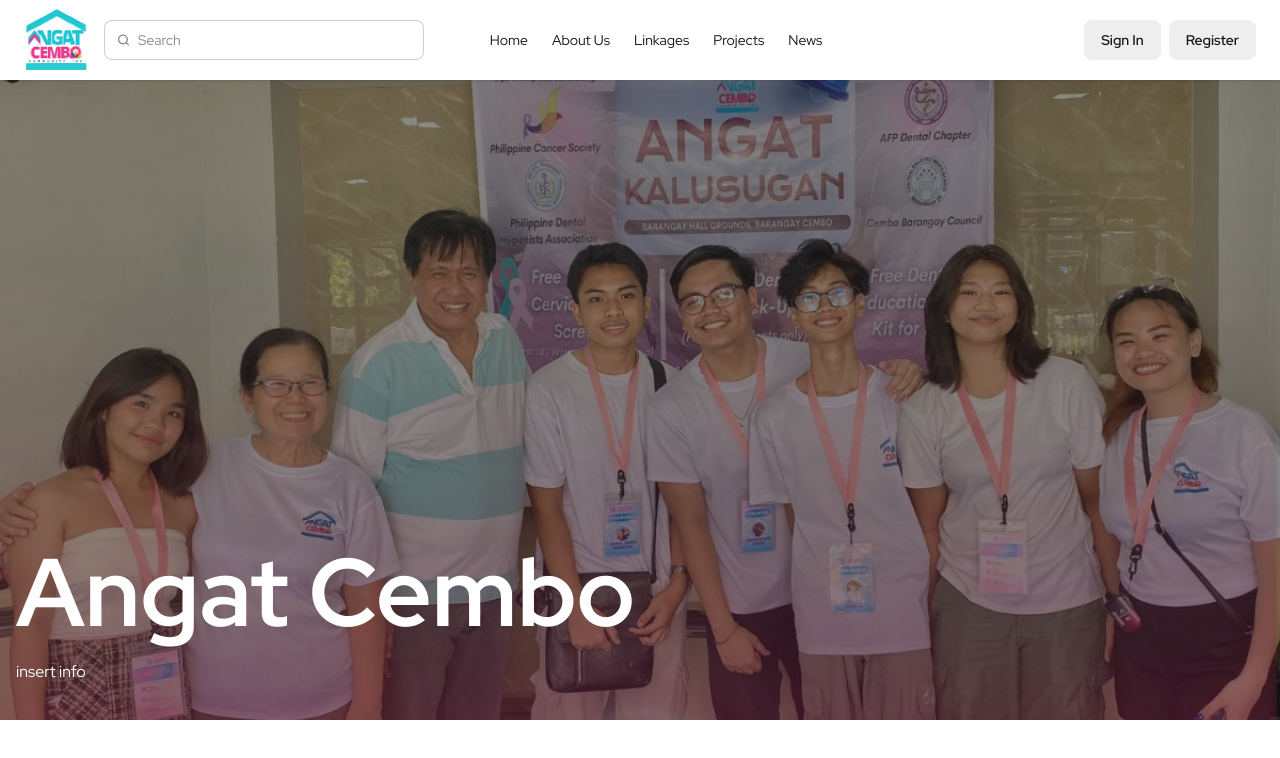
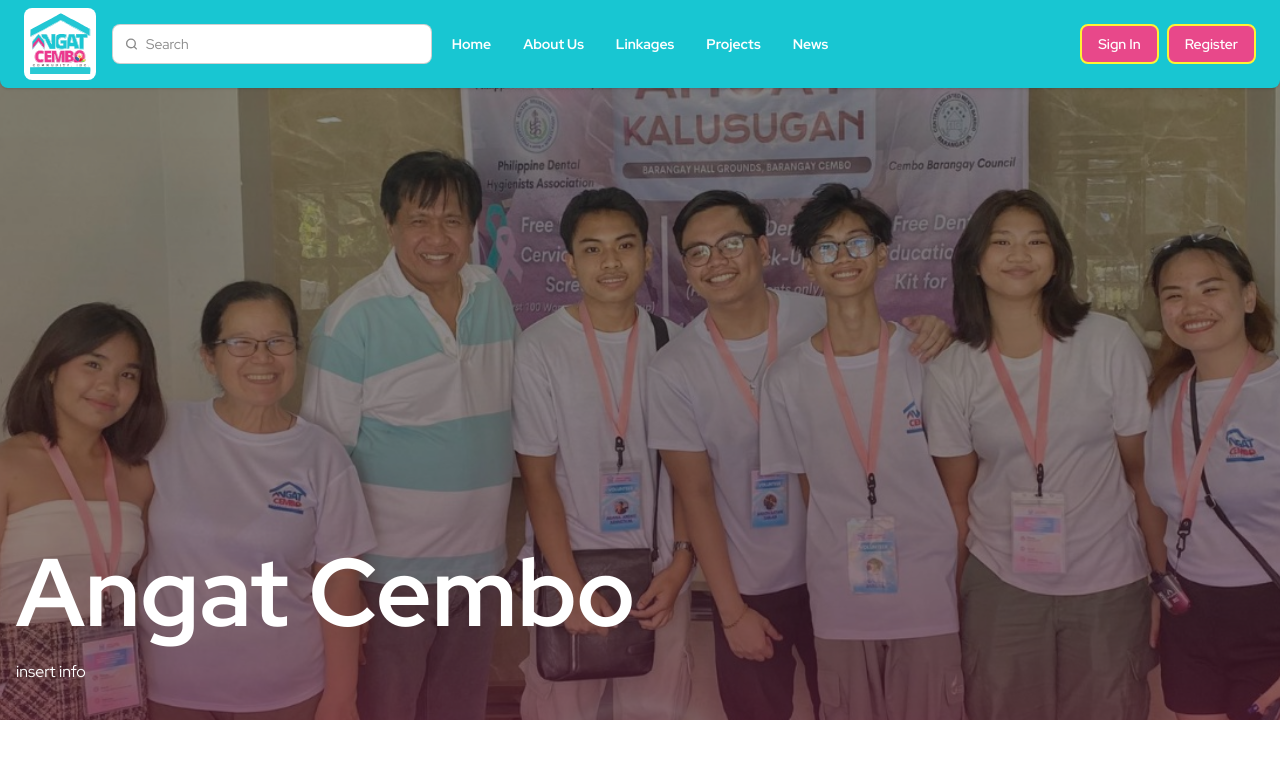
Before and after one commit to Natj02/122L-Angat, a React (Vite) app in the folder Angat/: page / in a window 1280 px wide. Shown: the top 758 px of the page. Built offline with nearby package versions, Linux system fonts and the light colour scheme.

Commit message:
Styled Navbar

```diff
--- a/Angat/src/App.jsx
+++ b/Angat/src/App.jsx
@@ -11,7 +11,7 @@ function App() {
     <>
       <div className="w-full">
         {/* Navbar */}
-        <div class="navbar px-6 bg-base-100 shadow-sm sticky top-0 z-50">
+        <div class="navbar px-6 bg-primary shadow-sm sticky top-0 z-50 rounded-b-lg ">
           <div class="navbar-start">
             {/* Dropdown for mobile */}
             <div class="dropdown">
@@ -33,18 +33,20 @@ function App() {
               </ul>
             </div>
             {/* ////////////////////////// */}
-            <a class="btn btn-ghost text-xl h-16 w-16 p-0">
-                <img src={angatLogo}  alt="Angat Logo"/>
-            </a>
+            <div className='rounded-lg bg-base-100 p-1'>
+              <a class="btn btn-ghost text-xl h-16 w-16 p-0">
+                  <img src={angatLogo}  alt="Angat Logo"/>
+              </a>
+            </div>
+
             <label className="input ml-4">
               <svg className="h-[1em] opacity-50" xmlns="http://www.w3.org/2000/svg" viewBox="0 0 24 24"><g strokeLinejoin="round" strokeLinecap="round" strokeWidth="2.5" fill="none" stroke="currentColor"><circle cx="11" cy="11" r="8"></circle><path d="m21 21-4.3-4.3"></path></g></svg>
               <input type="search" className="grow" placeholder="Search" />
             </label>
           </div>
           <div class="navbar-center hidden lg:flex">
-            <ul class="menu menu-horizontal px-1">
-              <li>
-              </li>
+            <ul class="menu menu-horizontal px-1 text-base-100 font-bold gap-2
+            [&_li>a:hover]:bg-secondary">
               <li><a>Home</a></li>
               <li><a>About Us</a></li>
               <li><a>Linkages</a></li>
@@ -53,7 +55,9 @@ function App() {
             </ul>
           </div>
           <div class="navbar-end">
-            <div className="flex gap-2">
+            <div className="flex gap-2
+            [&_a:hover]:bg-accent [&_a:hover]:text-secondary [&_a:hover]:border-secondary
+            [&_a]:bg-secondary [&_a]:text-base-100 [&_a]:border-accent [&_a]:border-2">
               <a class="btn">Sign In</a>
               <a class="btn">Register</a>
             </div>
@@ -62,7 +66,7 @@ function App() {
         </div>
         {/* //////////////////////// */}
         <div
-          class="hero min-h-160 justify-items-start items-end "
+          class="hero min-h-180 justify-items-start items-end absolute top-0"
           style={{
             backgroundImage: `url(${banner})`,
           }}>
--- a/Angat/src/styles.css
+++ b/Angat/src/styles.css
@@ -1,6 +1,12 @@
 @import "tailwindcss";
 @plugin "daisyui" {
   themes: light --default, dark --prefersdark, cmyk;
+}
+
+@plugin "daisyui/theme" {
+  name: "cmyk";
+  default: true;
+  --color-primary: #18c6d2;
 }
 
 @font-face {
```
